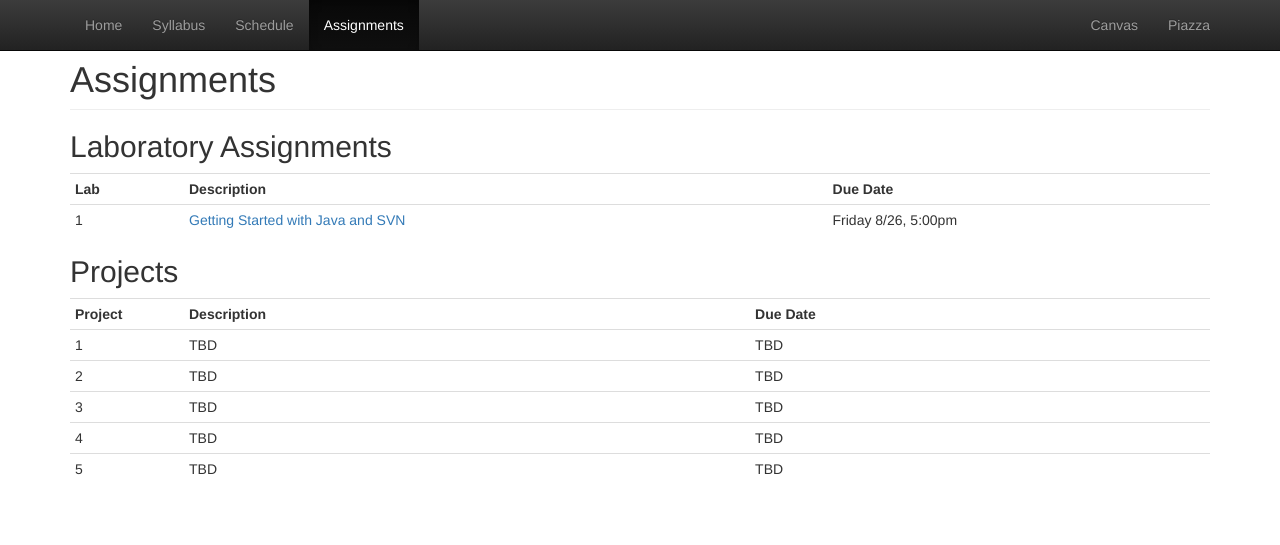
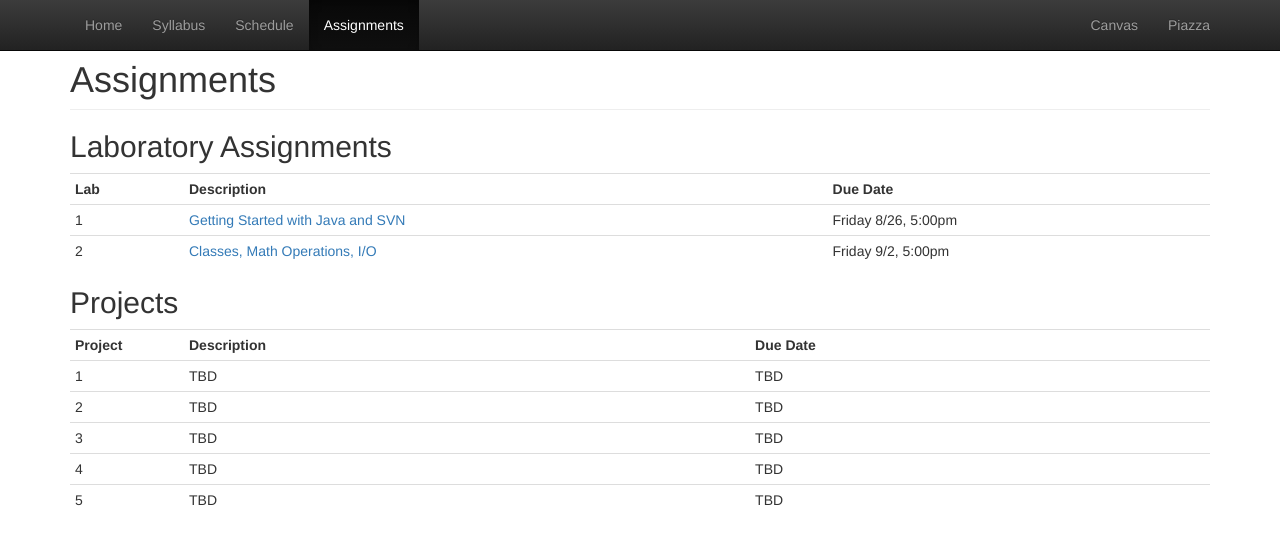
Before and after one commit to CS112-F16/cs112-f16.github.io, a Jekyll site: the page built from assignments.html, in a window 1280 px wide. Shown: the top 545 px of the page. Built offline with Jekyll 4.4.1, drawn with Linux system fonts in a browser that asks for light colours.

Commit message:
add lab 2

```diff
--- a/assignments.html
+++ b/assignments.html
@@ -18,6 +18,11 @@ title: Assignments
        <td>1</td>
        <td><a href="https://github.com/CS112-F16/labs/blob/master/lab1.md">Getting Started with Java and SVN</a></td>
        <td>Friday 8/26, 5:00pm</td>
+     </tr>
+     <tr>
+       <td>2</td>
+       <td><a href="https://github.com/CS112-F16/labs/blob/master/lab2.md">Classes, Math Operations, I/O</a></td>
+       <td>Friday 9/2, 5:00pm</td>
      </tr>
    </tbody>
  </table>
```
